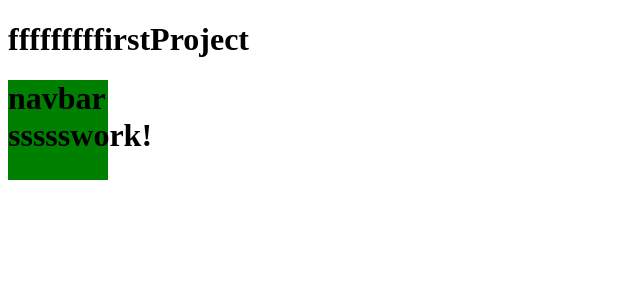
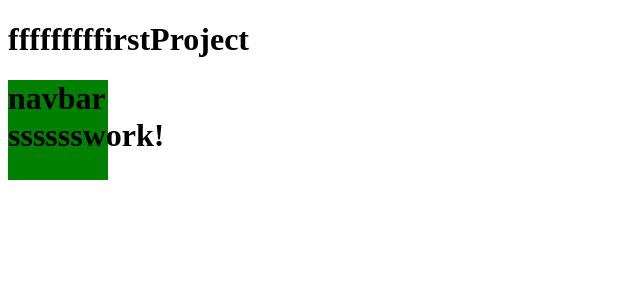
Before and after one commit to abdalrahman963/firstProject, an Angular app: page / in a window 1280 px wide. Shown: the top 300 px of the page, without its empty margins (0-640 px from the left). Built offline with nearby package versions, Linux system fonts and the light colour scheme.

Commit message:
test firewall

```diff
--- a/src/app/navbar/navbar.component.html
+++ b/src/app/navbar/navbar.component.html
@@ -1 +1 @@
-<h1>navbar ssssswork!</h1>
+<h1>navbar sssssswork!</h1>
```
